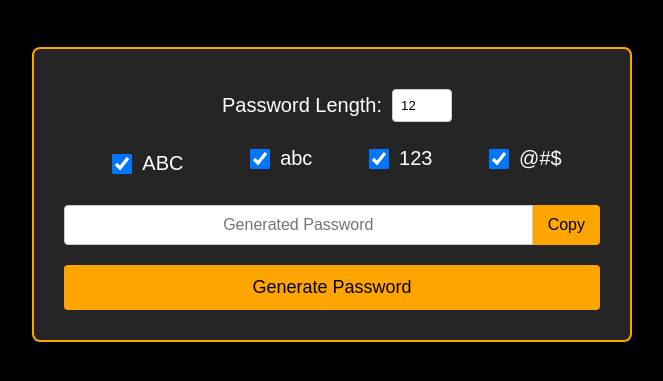
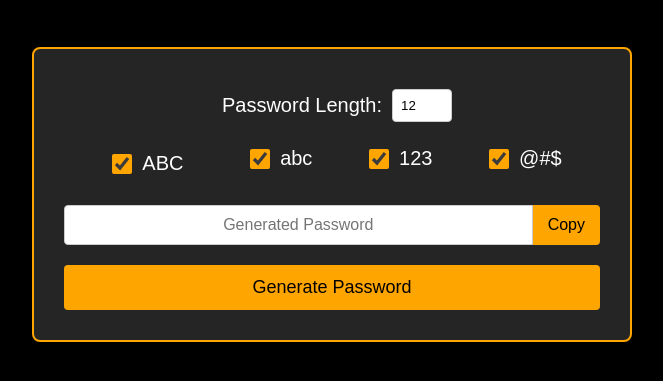
Before and after one commit to thehccreation/password-generator, a plain HTML site: page index.html in a window 1280 px wide. Shown: the part 197-578 px from the top of the page, without its empty margins (308-971 px from the left). Drawn offline with Linux system fonts and the light colour scheme.

Commit message:
Update style.css

```diff
--- a/style.css
+++ b/style.css
@@ -98,6 +98,7 @@ span{
 .options input[type="checkbox"]{
     width: 20px;
     height: 20px;
+accent-color: orange;
 }
 
 .boxes{
```
